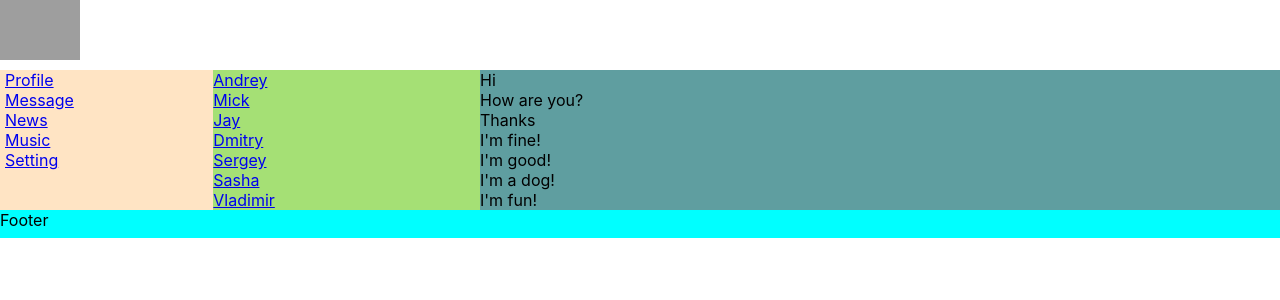
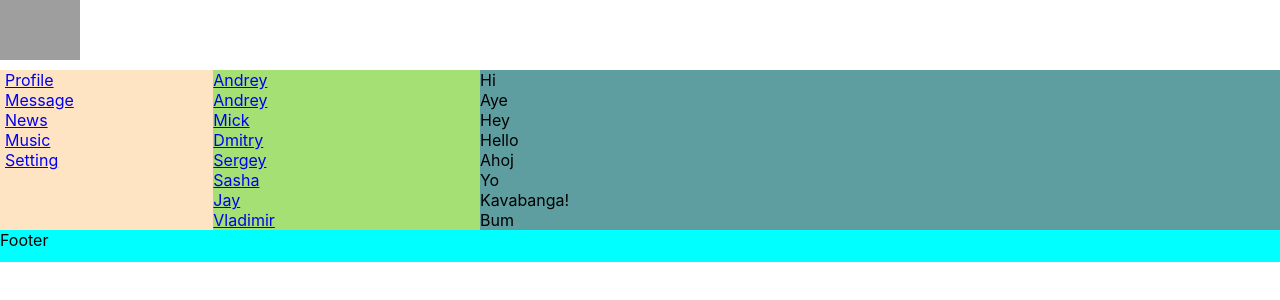
Before and after one commit to vector-56/sergigabyte, a React (Create React App) app: page /message in a window 1280 px wide. Shown: the top 300 px of the page. Built offline with nearby package versions, Linux system fonts and the light colour scheme; grey boxes are pictures that could not be loaded.

Commit message:
refactoring message.jsx and array map

```diff
--- a/src/components/Nav/Message/message.jsx
+++ b/src/components/Nav/Message/message.jsx
@@ -1,6 +1,28 @@
 import React from 'react';
 import cl from './message.module.css'
 import { NavLink } from 'react-router-dom'
+
+let MessageArray = [
+    { message: 'Hi', id: 1 },
+    { message: 'Aye', id: 2 },
+    { message: 'Hey', id: 3 },
+    { message: 'Hello', id: 4 },
+    { message: 'Ahoj', id: 5 },
+    { message: 'Yo', id: 6 },
+    { message: 'Kavabanga!', id: 7 },
+    { message: 'Bum', id: 8 }
+]
+
+let DialogsArray = [
+    { name: 'Andrey', id: 1 },
+    { name: 'Andrey', id: 2 },
+    { name: 'Mick', id: 3 },
+    { name: 'Dmitry', id: 4 },
+    { name: 'Sergey', id: 5 },
+    { name: 'Sasha', id: 6 },
+    { name: 'Jay', id: 7 },
+    { name: 'Vladimir', id: 8 }
+]
 
 function Dialog(props) {
     return (
@@ -16,26 +38,18 @@ function Messages(props) {
     )
 }
 
+let MessageElements = MessageArray.map(m => (<Messages message={m.message} />));
+
+let DialogElements = DialogsArray.map(d => (<Dialog name={d.name} id={d.id} />))
+
 function Message() {
     return (
         <div className={cl.message}>
             <div className={cl.dialogList}>
-                <Dialog name="Andrey" id="1"></Dialog>
-                <Dialog name="Mick" id="2"></Dialog>
-                <Dialog name="Jay" id="3"></Dialog>
-                <Dialog name="Dmitry" id="4"></Dialog>
-                <Dialog name="Sergey" id="5"></Dialog>
-                <Dialog name="Sasha" id="6"></Dialog>
-                <Dialog name="Vladimir" id="7"></Dialog>
+                {DialogElements}
             </div>
             <div className={cl.dialogs}>
-                <Messages message="Hi"></Messages>
-                <Messages message="How are you?"></Messages>
-                <Messages message="Thanks"></Messages>
-                <Messages message="I'm fine!"></Messages>
-                <Messages message="I'm good!"></Messages>
-                <Messages message="I'm a dog!"></Messages>
-                <Messages message="I'm fun!"></Messages>
+                {MessageElements}
             </div>
         </div>)
 }
```
Also changed, not shown: 1 other file (tests, documents, lock files or other folders).
